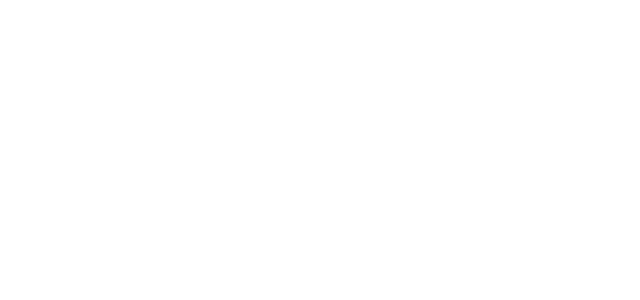
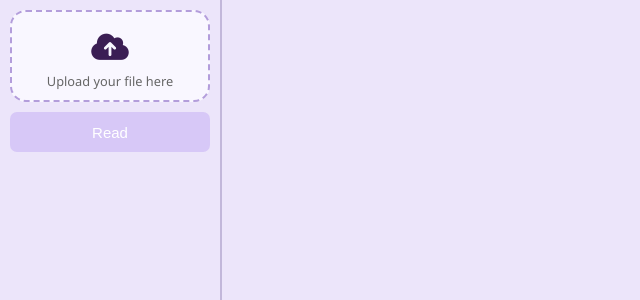
Before and after one commit to fistotech04-svg/Flip_Book_PDF, a React (Vite) app: page / in a window 1280 px wide. Before the commit this address had no page. Shown: the top 300 px of the page, without its empty margins (0-640 px from the left). Built offline with nearby package versions, Linux system fonts and the light colour scheme.

Commit message:
path update

```diff
--- a/src/App.jsx
+++ b/src/App.jsx
@@ -6,7 +6,7 @@ function App() {
     <>
     <Router>
       <Routes>
-        <Route path='/Flip_Book_PDF' element={<My_Book/>}/>
+        <Route path='/' element={<My_Book/>}/>
       </Routes>
     </Router>
     </>
```
